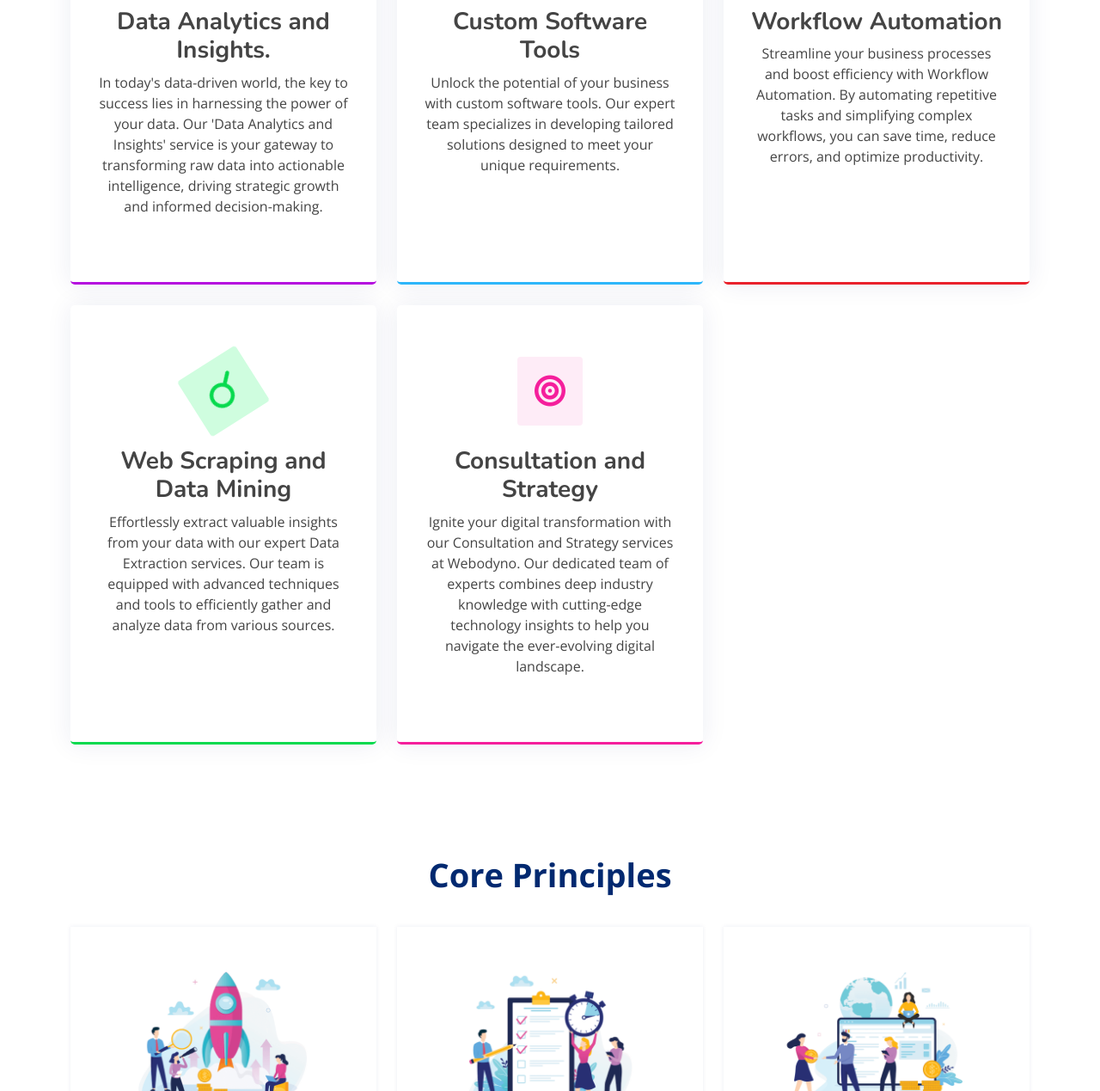
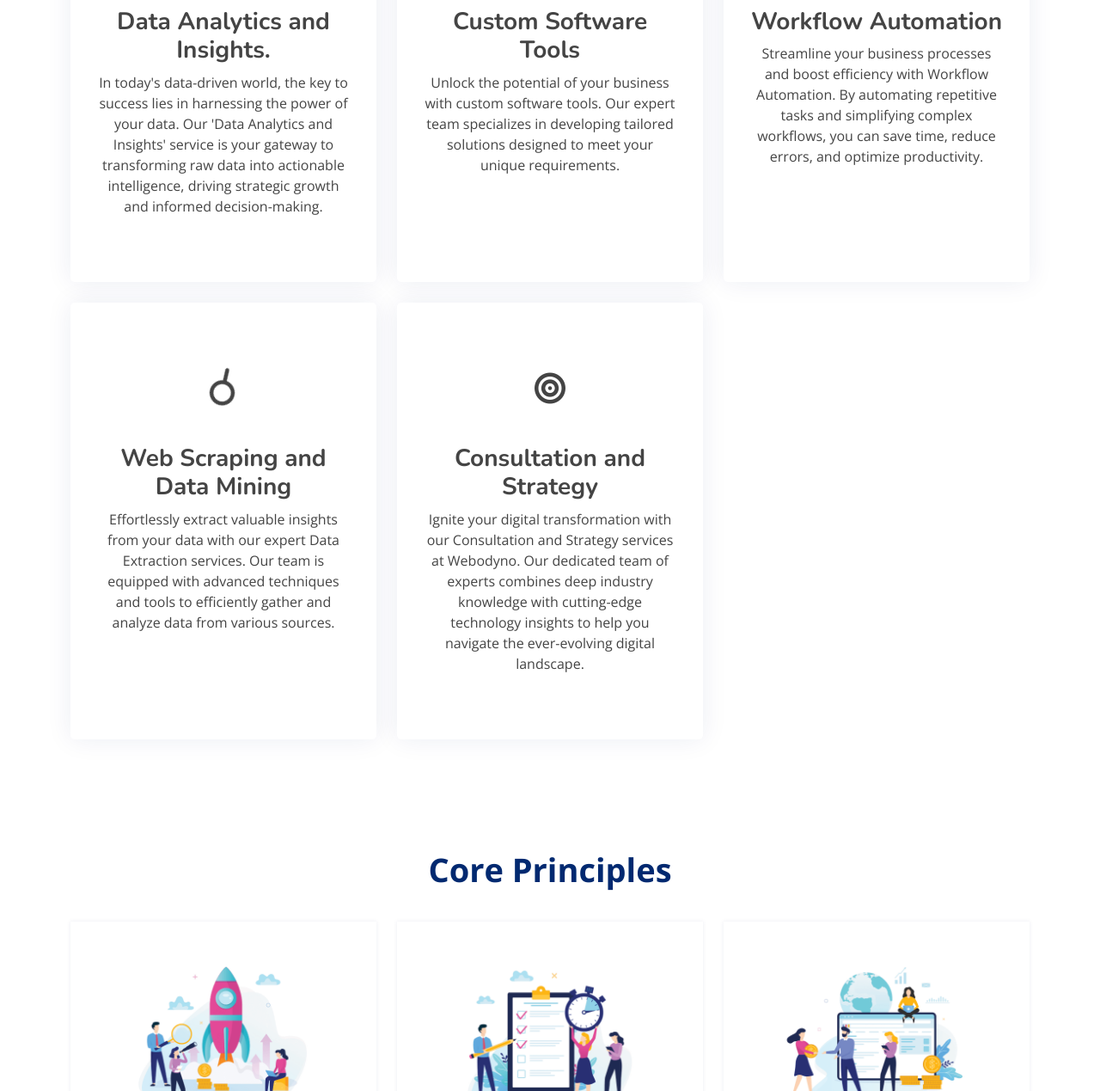
Before and after one commit to Abubakarsq/webodyno.github.io, a plain HTML site: page index.html in a window 1280 px wide. Shown: the part 1124-2393 px from the top of the page at 86% size. Drawn offline with nearby package versions, Linux system fonts and the light colour scheme; a script that the page names is missing.

Commit message:
Update index.html

```diff
--- a/index.html
+++ b/index.html
@@ -10,8 +10,9 @@
   <meta content="" name="keywords">
 
   <!-- Favicons -->
-  <link href="assets/img/colored-icon.png" rel="icon">
-  <link href="assets/img/colored-icon.png" rel="apple-touch-icon">
+  <link href="assets/img/colored-icon.png" rel="icon" style="border-radius: 10%;">
+
+  <link href="assets/img/colored-icon.png" rel="apple-touch-icon" style="border-radius: 10%;">
 
   <!-- fontawesome -->
   <script src="https://kit.fontawesome.com/42c7440d3c.js" crossorigin="anonymous"></script>
@@ -49,7 +50,6 @@
         <ul>
           <li><a class="nav-link scrollto active" href="index.html">Home</a></li>
           <li><a class="nav-link scrollto" href="#services">Services</a></li>
-          <li><a class="nav-link scrollto" href="#portfolio">Technologies</a></li>
           <li><a class="nav-link scrollto" href="#testimonials">Testimonials</a></li>
           <li><a class="nav-link scrollto" href="about.html">About Us</a></li>
           <li><a class="getstarted scrollto" href="#contact">Contact</a></li>
@@ -97,8 +97,8 @@
       </header>
 
       <div class="row gy-4">
-                <div class="col-lg-4 col-md-6" data-aos="fade-up" data-aos-delay="150">
-          <div class="service-box purple">
+                <div class="col-lg-4 col-md-6" data-aos="fade-up" data-aos-delay="0">
+          <div class="service-box">
             <i class="fa-solid fa-server fa-beat icon"></i>
             <h3>Data Analytics and Insights.</h3>
             <p>In today's data-driven world, the key to success lies in harnessing the power of your data. Our 'Data Analytics and Insights' service is your gateway to transforming raw data into actionable intelligence, driving strategic growth and informed decision-making.</p>
@@ -106,8 +106,8 @@
           </div>
         </div>
 
-        <div class="col-lg-4 col-md-6" data-aos="fade-up" data-aos-delay="150">
-          <div class="service-box blue">
+        <div class="col-lg-4 col-md-6" data-aos="fade-up" data-aos-delay="0">
+          <div class="service-box">
             <i class="fa-brands fa-uncharted icon"></i>
             <h3>Custom Software Tools</h3>
             <p>Unlock the potential of your business with custom software tools. Our expert team specializes in
@@ -116,8 +116,8 @@
           </div>
         </div>
 
-        <div class="col-lg-4 col-md-6" data-aos="fade-up" data-aos-delay="150">
-          <div class="service-box red">
+        <div class="col-lg-4 col-md-6" data-aos="fade-up" data-aos-delay="0">
+          <div class="service-box">
 
             <span class="fa-solid fa-robot fa-beat-fade icon"></span>
 
@@ -129,8 +129,8 @@
           </div>
         </div>
 
-        <div class="col-lg-4 col-md-6" data-aos="fade-up" data-aos-delay="150">
-          <div class="service-box green">
+        <div class="col-lg-4 col-md-6" data-aos="fade-up" data-aos-delay="0">
+          <div class="service-box">
             <i class="fa-sharp fa-solid fa-magnifying-glass fa-spin fa-spin-reverse icon"></i>
             <h3>Web Scraping and Data Mining</h3>
             <p>Effortlessly extract valuable insights from your data with our expert Data Extraction services. Our team
@@ -140,8 +140,8 @@
           </div>
         </div>
 
-        <div class="col-lg-4 col-md-6" data-aos="fade-up" data-aos-delay="150">
-          <div class="service-box pink">
+        <div class="col-lg-4 col-md-6" data-aos="fade-up" data-aos-delay="0">
+          <div class="service-box">
             <i class="fa-solid fa-bullseye icon"></i>
             <h3>Consultation and Strategy</h3>
             <p>Ignite your digital transformation with our Consultation and Strategy services at Webodyno. Our dedicated
@@ -169,7 +169,7 @@
 
       <div class="row">
 
-        <div class="col-lg-4 mt-4 mt-lg-0" data-aos="fade-up" data-aos-delay="100">
+        <div class="col-lg-4 mt-4 mt-lg-0" data-aos="fade-up" data-aos-delay="0">
           <div class="box">
             <img src="assets/img/values-2.png" class="img-fluid" alt="">
             <h3>Client success</h3>
@@ -178,7 +178,7 @@
           </div>
         </div>
 
-        <div class="col-lg-4 mt-4 mt-lg-0" data-aos="fade-up" data-aos-delay="100">
+        <div class="col-lg-4 mt-4 mt-lg-0" data-aos="fade-up" data-aos-delay="0">
           <div class="box">
             <img src="assets/img/values-3.png" class="img-fluid" alt="">
             <h3>Excellence</h3>
@@ -187,7 +187,7 @@
           </div>
         </div>
 
-        <div class="col-lg-4" data-aos="fade-up" data-aos-delay="100">
+        <div class="col-lg-4" data-aos="fade-up" data-aos-delay="0">
           <div class="box">
             <img src="assets/img/values-1.png" class="img-fluid" alt="">
             <h3>Collaboration</h3>
@@ -734,7 +734,7 @@
                Ndaman is an expert in his field and his work ethic and delivery on each milestone was second to none. We have got a good working relationship now and happy for him to be a key part of this project.
               </p>
               <div class="profile mt-auto">
-                <img src="assets/img/testimonials/testimonials-4.jpg" class="testimonial-img" alt="">
+                <img src="assets/img/testimonials/testimonials-6.jpg" class="testimonial-img" alt="">
                 <h3>Avi S</h3>
 <!--                 <h4>Entrepreneur</h4> -->
               </div>
@@ -850,7 +850,7 @@
               <div class="info-box">
                 <i class="bi bi-clock"></i>
                 <h3>Open Hours</h3>
-                <p>Monday - sundays<br>9:00AM - 7:00PM</p>
+                <p>Monday - Sunday<br>9:00AM - 7:00PM</p>
               </div>
             </div>
           </div>
```
